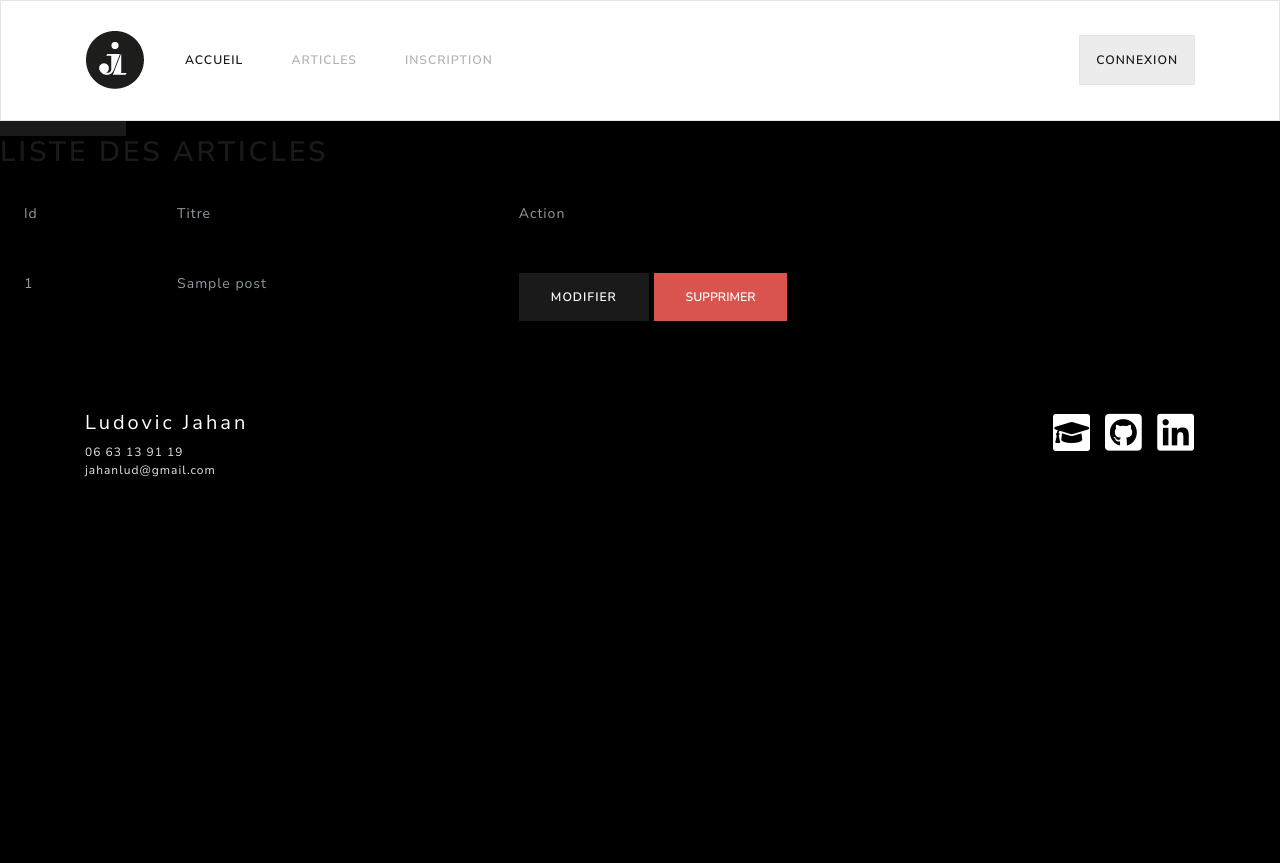
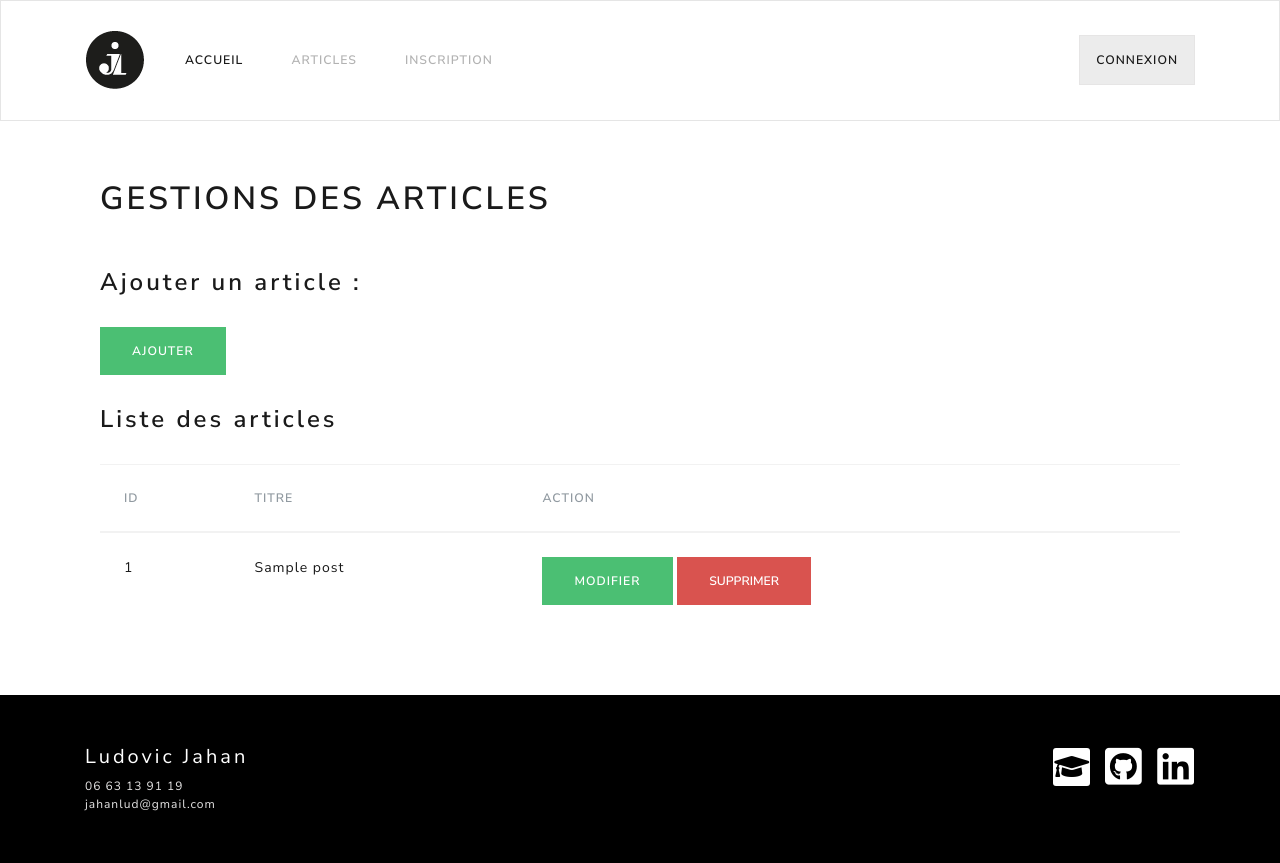
Before and after one commit to ludovicjj/blog, a PHP site: template master/view/backend/posts/index.php in a window 1280 px wide. Before the commit the page ends 477 px from the top, so only its background shows below. Run offline with PHP 8.4, Linux system fonts and the light colour scheme; the template is opened without the code that fills it: most values are stand-ins (such as "Sample title", 1, 10 or a date in 2020); some libraries are stand-ins or nearby versions.

Commit message:
update html index posts page (admin)

```diff
--- a/master/view/backend/posts/index.php
+++ b/master/view/backend/posts/index.php
@@ -1,16 +1,19 @@
-<h1>Administration des articles</h1>
+ <div class="container-fuild conteneur">
+    <div class="container admin">
+        <div class="col-sm-12">
+            <h1 class="admin-title">Gestions des articles</h1>
 
-<h2>Ajouter un article</h2>
+            <h3 class="admin-sub-title">Ajouter un article :</h3>
 
-<a class="btn btn-primary" href="index.php?p=admin.posts.add">Ajouter</a>
+            <a class="btn btn-success" href="index.php?p=admin.posts.add">Ajouter</a>
 
-<h2>Liste des articles</h2>
-<table class="table">
+            <h3 class="admin-sub-title">Liste des articles</h3>
+            <table class="table table-hover table-responsive-sm ">
                 <thead>
                     <tr>
-            <td>Id</td>
-            <td>Titre</td>
-            <td>Action</td>
+                        <th scope="col">Id</th>
+                        <th scope="col">Titre</th>
+                        <th scope="col">Action</th>
                     </tr>
                 </thead>
                 <tbody>
@@ -19,13 +22,16 @@
                     <td><?= $posts_list->getId(); ?></td>
                     <td><?= $posts_list->getTitle(); ?></td>
                     <td>
-            <a href="index.php?p=admin.posts.edit&id=<?= $posts_list->getId(); ?>" class="btn btn-primary">Modifier</a>
+                        <a href="index.php?p=admin.posts.edit&id=<?= $posts_list->getId(); ?>" class="btn btn-success btn-width-success">Modifier</a>
                         <form action="index.php?p=admin.posts.delete" style="display:inline;" method="post">
                             <input type="hidden" name="id" value="<?= $posts_list->getId();?>">
-                <button type="submit" class="btn btn-danger">Supprimer</button>
+                            <button type="submit" class="btn btn-danger btn-width">Supprimer</button>
                         </form>
                     </td>
                 </tr>
                 <?php endforeach; ?>
                 </tbody>
             </table>
+        </div>
+    </div>
+</div>
```
Lines whose indentation alone changed are shown as unchanged.
